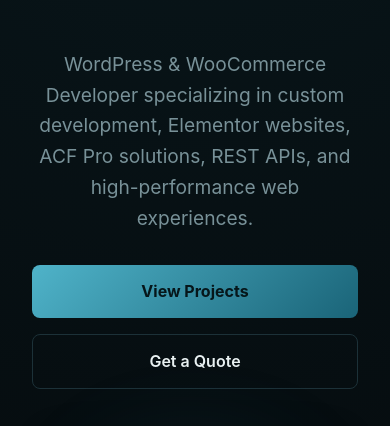
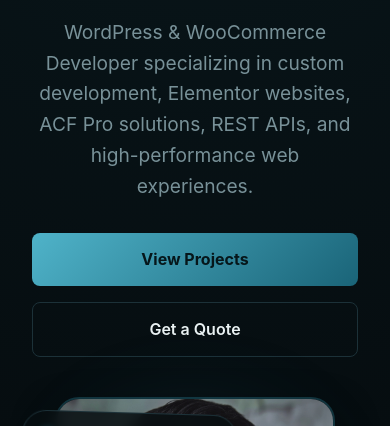
Before and after one commit to hamzairfandev/hamzairfandev.github.io, a plain HTML site: page index.html in a window 390 px wide. Shown: the part 293-719 px from the top of the page. Drawn offline with Linux system fonts and the light colour scheme.

Commit message:
Add files via upload

```diff
--- a/responsive.css
+++ b/responsive.css
@@ -11,7 +11,7 @@
 
 @media (max-width: 992px) {
 .hero {
-  grid-template-columns: 1fr; text-align: center; gap: 2.5rem; padding: 12rem 2rem 5rem 2rem;
+  grid-template-columns: 1fr; text-align: center; gap: 2.5rem; padding: 10rem 2rem 5rem 2rem;
 }
 .hero-content p { margin: 0 auto 2rem auto; }
 .hero-btns { justify-content: center; flex-direction: column; }
```
